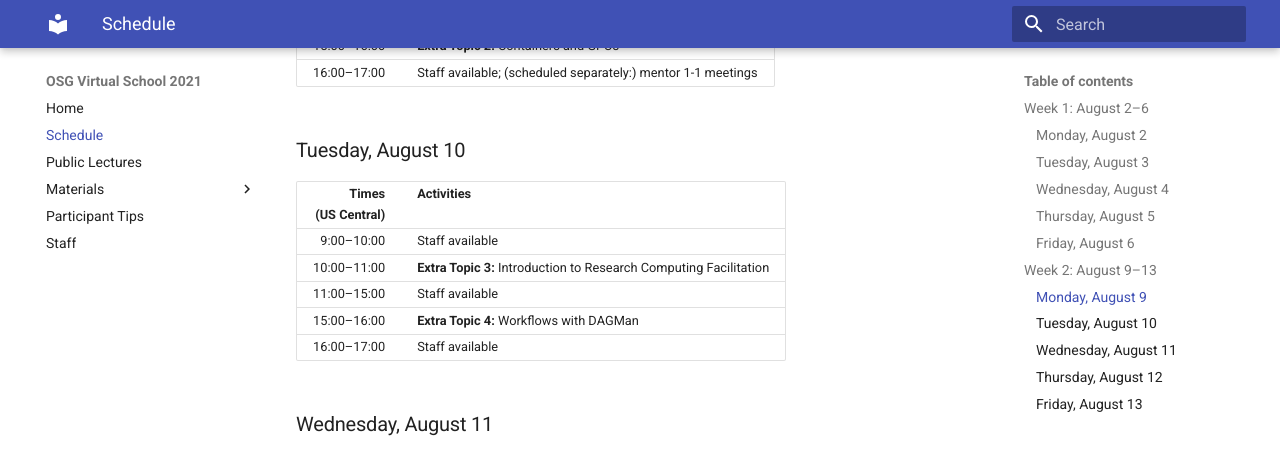
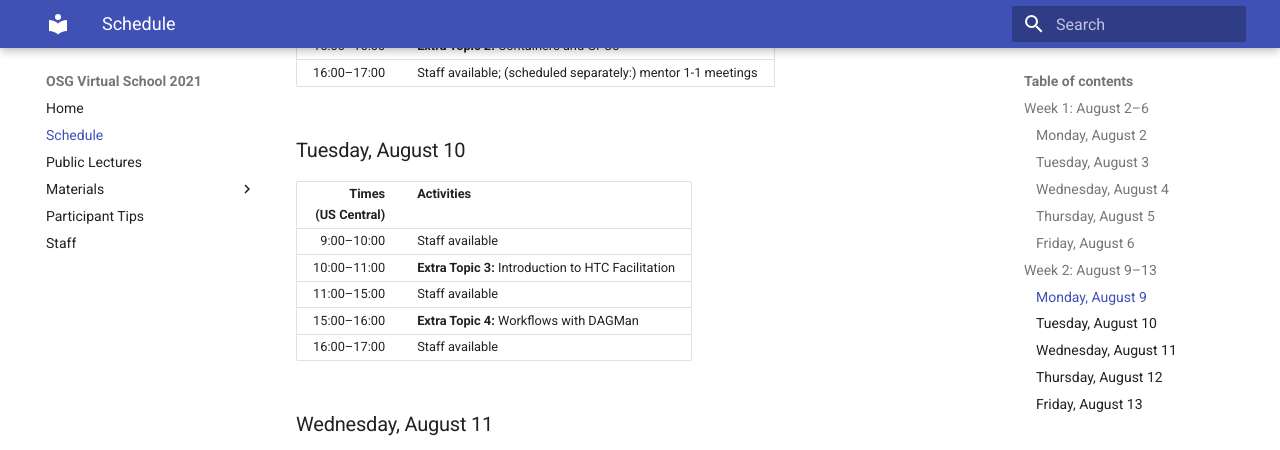
Before and after one commit to osg-htc/virtual-school-2021, an MkDocs documentation site: the page built from docs/schedule.md, in a window 1280 px wide and 900 px high, scrolled down 2312 px. Shown: the top 450 px of the window. Built offline with MkDocs 1.6.1 and Material for MkDocs 9.7.7, drawn with Linux system fonts in a browser that asks for light colours.

Commit message:
corrects Facilitation topic

```diff
--- a/docs/schedule.md
+++ b/docs/schedule.md
@@ -95,7 +95,7 @@ Plus, there are opportunities to learn more and a wrap-up session at the end.
 | **Times<br>(US Central)** | **Activities** |
 | ---: | :--- |
 |  9:00&ndash;10:00 | Staff available |
-| 10:00&ndash;11:00 | **Extra Topic 3:** Introduction to Research Computing Facilitation |
+| 10:00&ndash;11:00 | **Extra Topic 3:** Introduction to HTC Facilitation |
 | 11:00&ndash;15:00 | Staff available |
 | 15:00&ndash;16:00 | **Extra Topic 4:** Workflows with DAGMan |
 | 16:00&ndash;17:00 | Staff available |
```
